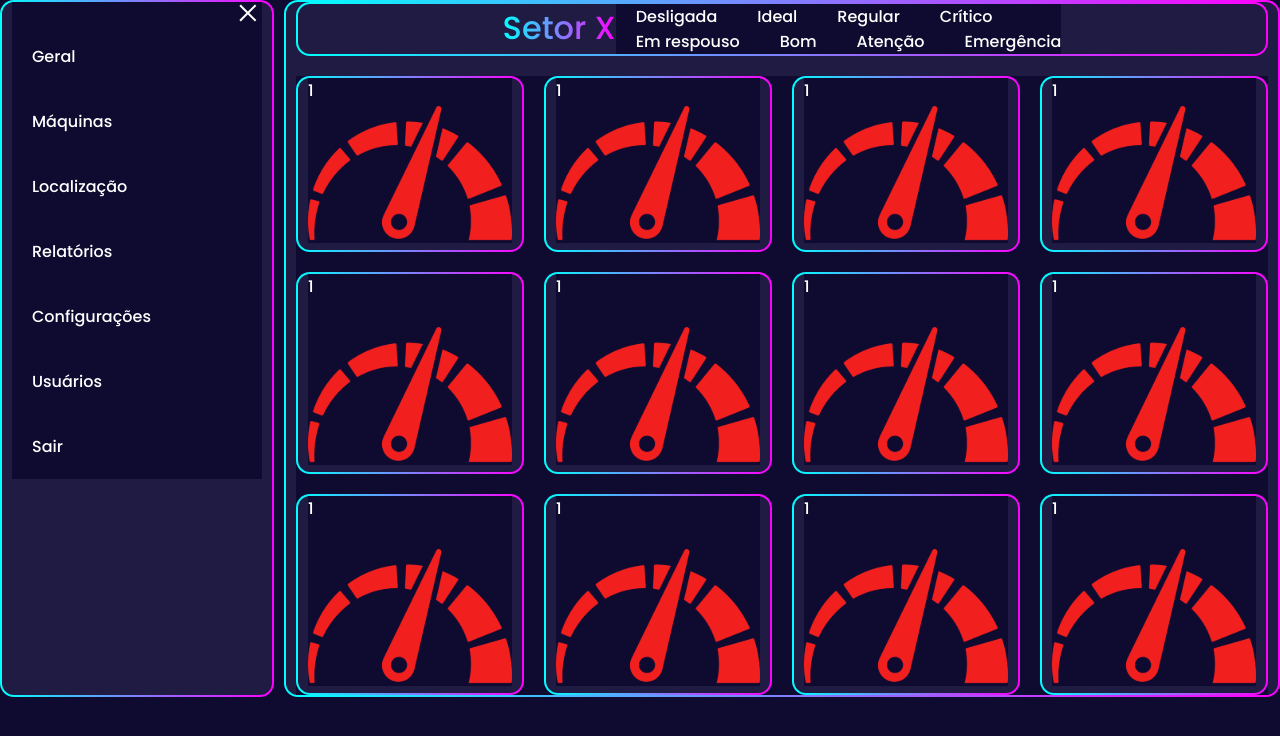
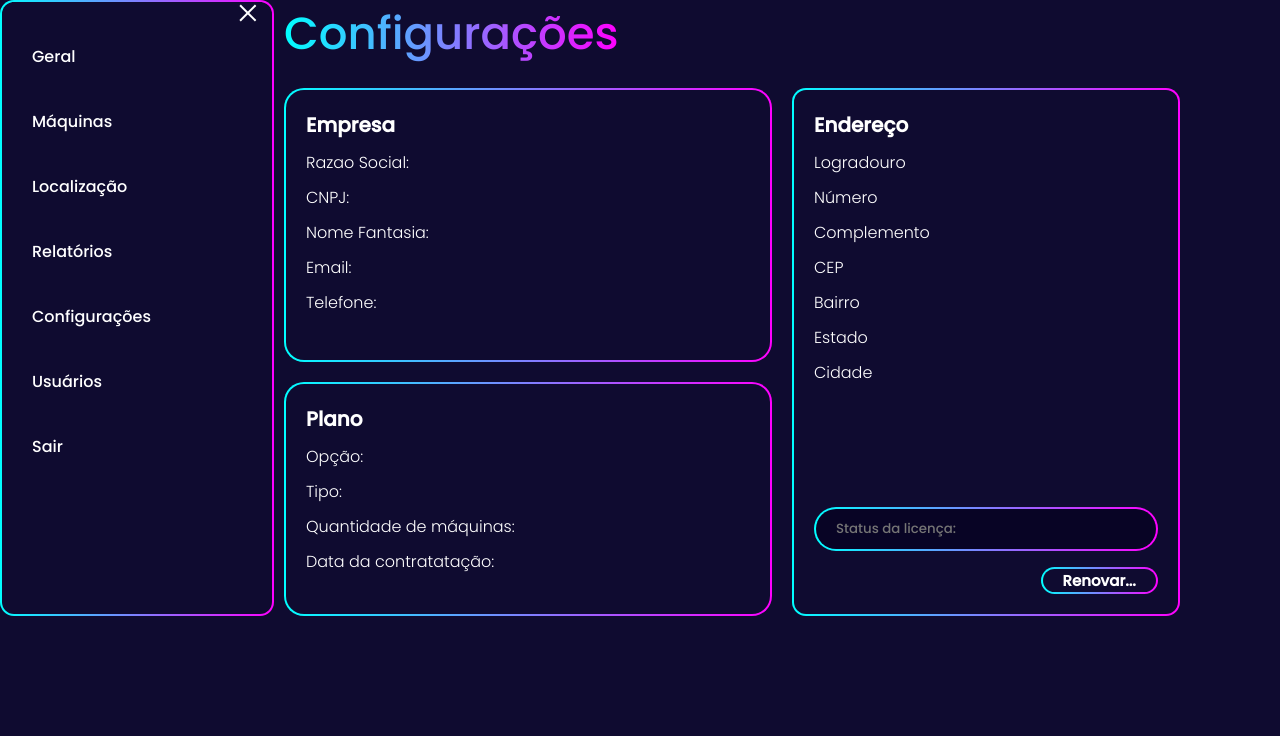
Before and after one commit to julianaesteves/projeto-p.i-onhome-site, a React (Create React App) app in the folder projeto-react/onhome/: page /dashboard in a window 1280 px wide. Shown: the top 736 px of the page. Built offline with nearby package versions, Linux system fonts and the light colour scheme.

Commit message:
Ajustando tela de máquinas dashboard

```diff
--- a/projeto-react/onhome/src/components/Border/index.jsx
+++ b/projeto-react/onhome/src/components/Border/index.jsx
@@ -1,16 +1,18 @@
 import "./style.css"
 
-const Border = ({ width, height, margin, children, textAlign }) => {
+const Border = ({ width, height, margin, textAlign, padding, cursor, onClick, children }) => {
     return (
         <div>
             <div className="border-gradient"
+                onClick={onClick}
                 style={{
                     borderRadius: "20px",
-                    padding: "40px",
+                    padding: padding,
                     width: width,
                     height: height,
                     margin: margin,
-                    textAlign: textAlign
+                    textAlign: textAlign,
+                    cursor: cursor
                 }}>
                 <div>{children}</div>
             </div>
--- a/projeto-react/onhome/src/components/Border/style.css
+++ b/projeto-react/onhome/src/components/Border/style.css
@@ -2,8 +2,8 @@
     padding: 0 10px;
     border-width: 2px;
     border-style: solid;
-    background: linear-gradient(#1F1B42, #1F1B42) padding-box,
-                linear-gradient(to right, hsl(180, 100%, 50%), hsl(300, 100%, 50%)) border-box;
-    border-radius: 14px;
+    /* background: linear-gradient(#1F1B42, #1F1B42) padding-box,
+                linear-gradient(to right, hsl(180, 100%, 50%), hsl(300, 100%, 50%)) border-box; */
+    border-radius: 20px;
     border-color: transparent;
 }
--- a/projeto-react/onhome/src/pages/Dashboard/Components/Machine/Charts/index.jsx
+++ b/projeto-react/onhome/src/pages/Dashboard/Components/Machine/Charts/index.jsx
@@ -69,12 +69,12 @@ const Charts = () => {
         <Border margin={"10px"}>
             <div>
                 <div style={{ borderBottom: "1px solid #fff" }}>
-                    <div style={{ display: "flex", flexWrap: "wrap", color: "#fff", maxWidth: "850px" }}>
+                    <div style={{ display: "flex", flexWrap: "wrap", color: "#fff", maxWidth: "850px", justifyContent: "center" }}>
                             {chartsLabel.map(chart => (
                                 <div>
                                     <h2>{chart}</h2>
                                     <AreaChart
-                                        width={400}
+                                        width={320}
                                         height={170}
                                         data={chartData}
                                         margin={{
--- a/projeto-react/onhome/src/pages/Dashboard/Configuracoes/index.jsx
+++ b/projeto-react/onhome/src/pages/Dashboard/Configuracoes/index.jsx
@@ -6,7 +6,6 @@ import './style.css';
 
 const Configuracoes = () => {
 
-// pfv vai agr
     return (
         <div className='right-content'>
             <div className='title'>
@@ -14,7 +13,7 @@ const Configuracoes = () => {
             </div>
             <div className='cards'>
                 <div className='empresa-plano'>
-                    <Border height={230}>
+                    <Border height={230} padding={"20px"}>
                         <div className='cards-description'>
                             <h1 className='cards-title'>Empresa</h1>
                             <div className="cards-content">
@@ -26,7 +25,7 @@ const Configuracoes = () => {
                             </div>
                         </div>
                     </Border>
-                    <Border height={190}>
+                    <Border height={190} padding={"20px"}>
                         <div className='div-plano'>
                         <div className='cards-description'>
                             <h1 className='cards-title'>Plano</h1>
--- a/projeto-react/onhome/src/pages/Dashboard/Maquinas/index.jsx
+++ b/projeto-react/onhome/src/pages/Dashboard/Maquinas/index.jsx
@@ -1,102 +1,110 @@
+import { useState } from "react";
+import Border from "../../../components/Border";
+import GradientText from "../../../components/GradientText";
+import Machine from "../Components/Machine";
+import Thermometer from "../Components/Thermometer"
+
 import './style.css'
+
 const Maquinas = () => {
+    const machineList = [
+        {
+            number: 1,
+            status: 59
+        },
+        {
+            number: 2,
+            status: 39
+        },
+        {
+            number: 3,
+            status: 79
+        },
+        {
+            number: 4,
+            status: 21
+        },
+        {
+            number: 5,
+            status: 69
+        },
+        {
+            number: 6,
+            status: 19
+        },
+        {
+            number: 7,
+            status: 19
+        },
+        {
+            number: 8,
+            status: 19
+        },
+        {
+            number: 9,
+            status: 19
+        },
+        {
+            number: 10,
+            status: 19
+        },
+        {
+            number: 11,
+            status: 19
+        },
+        {
+            number: 12,
+            status: 19
+        },
+    ]
+
+    const [isVisible, setIsVisible] = useState(false)
+    const [machineChosen, setMachineChosen] = useState(0)
+
+    const handleWindow = (machine) => {
+        if (!isVisible) {
+            setMachineChosen(machine)
+            setIsVisible(true)
+        }
+    }
+
     return (
-        <div style={{ flex: 1, display: 'flex', flexDirection: 'column' }}>
-            <div className='border-gradient' style={{ flex: 1, gap: 20, display: 'flex',flexDirection: 'column' }}>
-                <div className='maquinas-header container border-gradient'>
-                    <div className='maquinas-title'>Setor X</div>
+        <div>
+            {isVisible ?
+                <Machine machineInfo={machineChosen}/>
+                :
+                <div className="maquinas-container">
+                    <Border padding={"5px"}>
+                        <div className='maquinas-header'>
+                            <GradientText title={`Setor X`} textAlign={"center"} />
                             <div className='maquinas-legend'>
                                 <ul>
-                            <li><i></i>Desligada</li>
-                            <li><i></i>Ideal</li>
-                            <li><i></i>Regular</li>
-                            <li><i></i>Crítico</li>
+                                    <li>Desligada</li>
+                                    <li>Ideal</li>
+                                    <li>Regular</li>
+                                    <li>Crítico</li>
                                 </ul>
                                 <ul>
-                            <li><i></i>Em respouso</li>
-                            <li><i></i>Bom</li>
-                            <li><i></i>Atenção</li>
-                            <li><i></i>Emergência</li>
+                                    <li>Em respouso</li>
+                                    <li>Bom</li>
+                                    <li>Atenção</li>
+                                    <li>Emergência</li>
                                 </ul>
                             </div>
                         </div>
-                <div style={{ display: 'flex', flexWrap: 'wrap', gap: 20 }}>
-                    <div className='border-gradient dash-item'>
-                        <div>1</div>
-                        <img src="./icons/emergency.svg" alt="" />
-                    </div>
-                    <div className='border-gradient dash-item'>
-                        <div>1</div>
-                        <img src="./icons/emergency.svg" alt="" />
-                    </div>
-                    <div className='border-gradient dash-item'>
-                        <div>1</div>
-                        <img src="./icons/emergency.svg" alt="" />
-                    </div>
-                    <div className='border-gradient dash-item'>
-                        <div>1</div>
-                        <img src="./icons/emergency.svg" alt="" />
-                    </div>
-                    <div className='border-gradient dash-item'>
-                        <div>
-                            <p>1</p>
-                            <img src=""></img>
-                        </div>
-                        <img src="./icons/emergency.svg" alt="" />
-                    </div>
-                    <div className='border-gradient dash-item'>
-                        <div>
-                            <p>1</p>
-                            <img src=""></img>
-                        </div>
-                        <img src="./icons/emergency.svg" alt="" />
-                    </div>
-                    <div className='border-gradient dash-item'>
-                        <div>
-                            <p>1</p>
-                            <img src=""></img>
-                        </div>
-                        <img src="./icons/emergency.svg" alt="" />
-                    </div>
-                    <div className='border-gradient dash-item'>
-                        <div>
-                            <p>1</p>
-                            <img src=""></img>
-                        </div>
-                        <img src="./icons/emergency.svg" alt="" />
-                    </div>
-                    <div className='border-gradient dash-item'>
-                        <div>
-                            <p>1</p>
-                            <img src=""></img>
-                        </div>
-                        <img src="./icons/emergency.svg" alt="" />
-                    </div>
-                    <div className='border-gradient dash-item'>
-                        <div>
-                            <p>1</p>
-                            <img src=""></img>
-                        </div>
-                        <img src="./icons/emergency.svg" alt="" />
-                    </div>
-                    <div className='border-gradient dash-item'>
-                        <div>
-                            <p>1</p>
-                            <img src=""></img>
-                        </div>
-                        <img src="./icons/emergency.svg" alt="" />
-                    </div>
-                    <div className='border-gradient dash-item'>
-                        <div>
-                            <p>1</p>
-                            <img src=""></img>
-                        </div>
-                        <img src="./icons/emergency.svg" alt="" />
+                    </Border>
+                    <div className="maquinas-content">
+                        {machineList.map(machine => (
+                            <Border padding={"20px"} margin={"10px"} cursor={"pointer"} onClick={() => handleWindow(machine)}>
+                                <div style={{ fontSize: "20px" }}>{machine.number}</div>
+                                <Thermometer machineInfo={machine}/>
+                            </Border>
+                        ))}
                     </div>
                 </div>
+            }
         </div>
-        </div>
-    );
+    )
 };
 
 export default Maquinas;
--- a/projeto-react/onhome/src/pages/Dashboard/Maquinas/style.css
+++ b/projeto-react/onhome/src/pages/Dashboard/Maquinas/style.css
@@ -1,21 +1,11 @@
-.border-gradient {
-    padding: 0 10px;
-    border-width: 2px;
-    border-style: solid;
-    background: linear-gradient(#1F1B42, #1F1B42) padding-box,
-                linear-gradient(to right, hsl(180, 100%, 50%), hsl(300, 100%, 50%)) border-box;
-    border-radius: 14px;
-    border-color: transparent;
+.maquinas-container {
+    overflow-y: auto;
 }
-.maquinas-header.container {
+
+.maquinas-header {
     display: flex;
     justify-content: center;
-}
-.maquinas-header .maquinas-title {
-    font-size: 2em;
-    background: linear-gradient(to right, hsl(180, 100%, 50%), hsl(300, 100%, 50%));
-    -webkit-background-clip: text;
-    -webkit-text-fill-color: transparent;
+    align-items: center;
 }
 
 .maquinas-header .maquinas-legend {
@@ -23,24 +13,27 @@
     flex-direction: column;
     color: white;
 }
+
 .maquinas-header .maquinas-legend ul,
 .maquinas-header .maquinas-legend li {
     display: flex;
     flex-wrap: wrap;
     gap: 20px;
-    padding: initial;
     font-weight: initial;
 }
+
 .maquinas-header .maquinas-legend ul li:hover{
     font-weight: bold;
 }
-.border-gradient.dash-item {
-    flex: 1;
-    flex-basis: calc(100vw/8);
+
+.maquinas-content {
+    display: flex;
+    justify-content: center;
+    align-items: center;
+    flex-wrap: wrap;
+    max-width: 1000px;
 }
-.border-gradient.dash-item > div {
-    color: white;
+
+.maquinas-content div {
+    color: #fff;
 }
-.border-gradient.dash-item > img {
-    width: 100%;
-}
--- a/projeto-react/onhome/src/pages/Dashboard/index.jsx
+++ b/projeto-react/onhome/src/pages/Dashboard/index.jsx
@@ -10,10 +10,11 @@ const Dashboard = () => {
     return (
         <div style={{ display: "flex", gap: "10px" }}>
             <Menu />
-            <Maquinas />
-            {/* <Menu /> */}
+            {/* <Usuarios /> */}
+            {/* <Home /> */}
+            {/* <Maquinas /> */}
             {/* <Machine /> */}
-            {/* <Configuracoes /> */}
+            <Configuracoes />
             {/* <Reports /> */}
             {/* <Machine /> */}
             {/* <Teste /> */}
```
Also changed, not shown: projeto-react/onhome/src/pages/Dashboard/Components/Machine/index.jsx (+5 -2 lines), projeto-react/onhome/src/pages/Dashboard/Components/Thermometer/index.jsx (+15 -15 lines), projeto-react/onhome/src/pages/Dashboard/Components/Thermometer/style.css (+5 -6 lines). Lines whose indentation alone changed are shown as unchanged.
